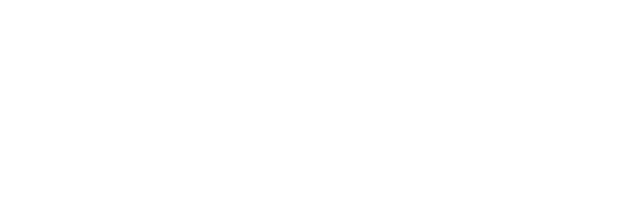
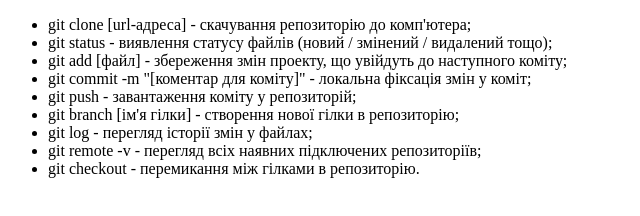
Before and after one commit to TPoleliuk/Hillel_Front-end-Basic-, a plain HTML site: page index.html in a window 1280 px wide. Shown: the whole page, without its empty margins (0-640 px from the left). Drawn offline with Linux system fonts and the light colour scheme.

Commit message:
Add a list of git commands to index.html

```diff
--- a/index.html
+++ b/index.html
@@ -12,6 +12,17 @@
     </header>
 
     <main>
+        <ul>
+            <li>git clone [url-адреса] - cкачування репозиторію до комп'ютера;</li>
+            <li>git status - виявлення статусу файлів (новий / змінений / видалений тощо);</li>
+            <li>git add [файл] - збереження змін проекту, що увійдуть до наступного коміту;</li>
+            <li>git commit -m "[коментар для коміту]" - локальна фіксація змін у коміт;</li>
+            <li>git push - завантаження коміту у репозиторій;</li>
+            <li>git branch [ім'я гілки] - створення нової гілки в репозиторію;</li>
+            <li>git log - перегляд історії змін у файлах;</li>
+            <li>git remote -v - перегляд всіх наявних підключених репозиторіїв;</li>
+            <li>git checkout - перемикання між гілками в репозиторію.</li>
+        </ul>
     </main>
 
     <footer>
```
